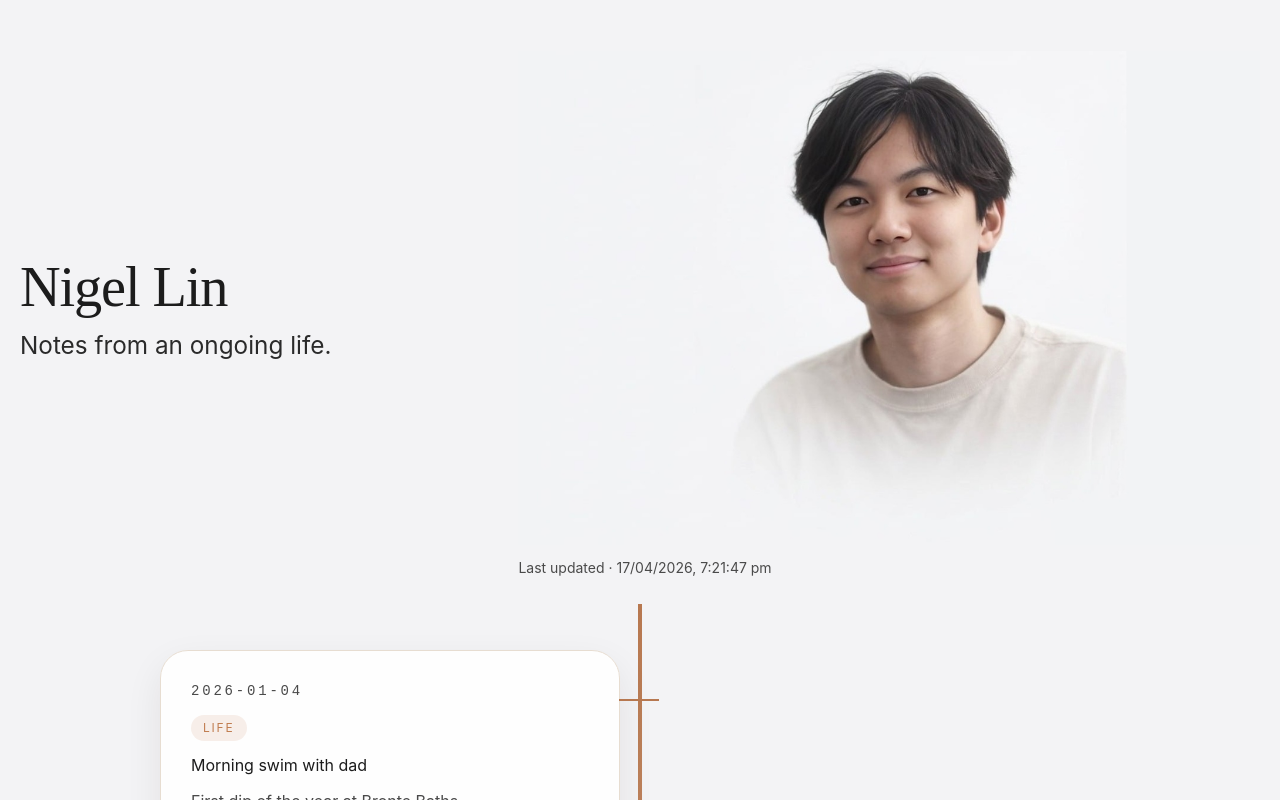
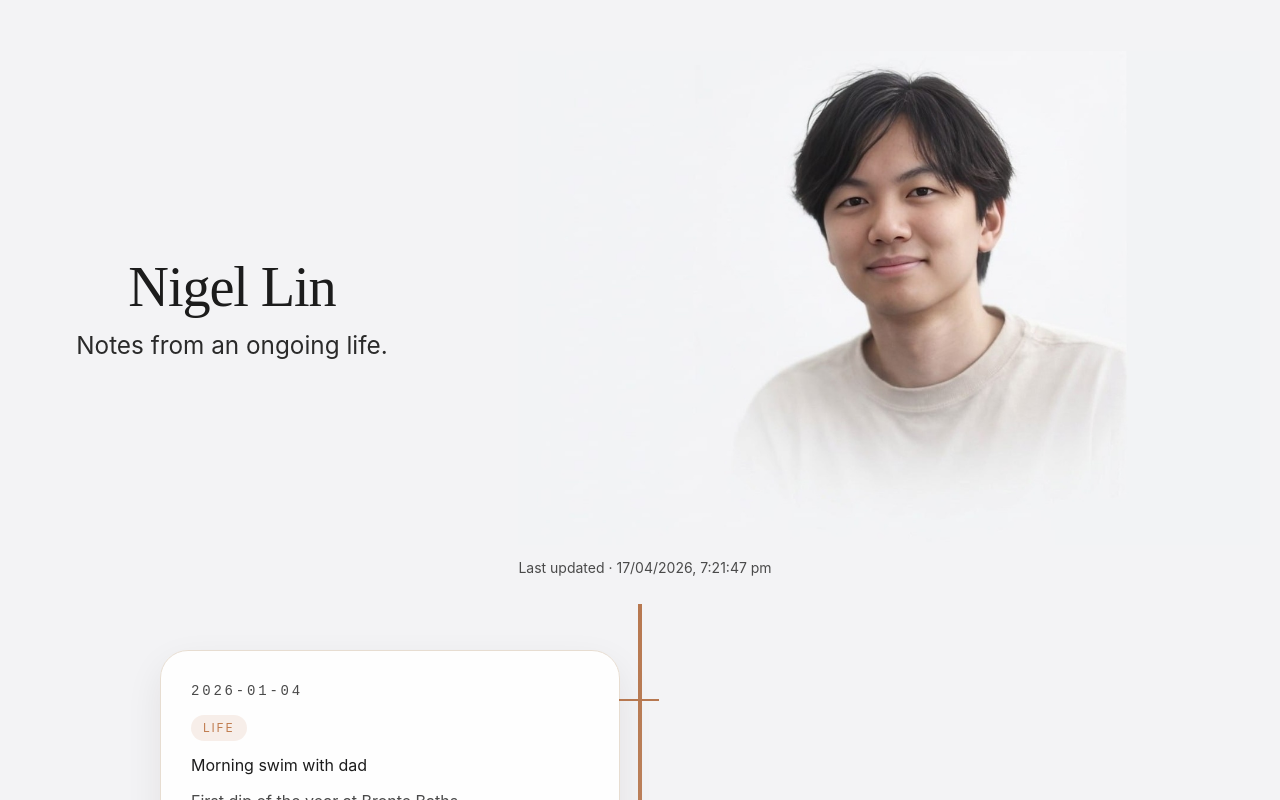
Before and after one commit to Phoenix-Mini/nigellin-site, a Next.js app: page / in a window 1280 px wide. Shown: the top 800 px of the page. Built offline with nearby package versions, Linux system fonts and the light colour scheme.

Commit message:
Update globals.css
Hero image text center

```diff
--- a/src/app/globals.css
+++ b/src/app/globals.css
@@ -63,10 +63,11 @@ body {
 .hero--minimal .hero__message {
   display: flex;
   flex-direction: column;
-  align-items: flex-start;
+  align-items: center;
   justify-content: center;
   min-height: auto;
   max-width: 42ch;
+  text-align: center;
 }
 
 .hero--minimal .hero__message h1 {
```
